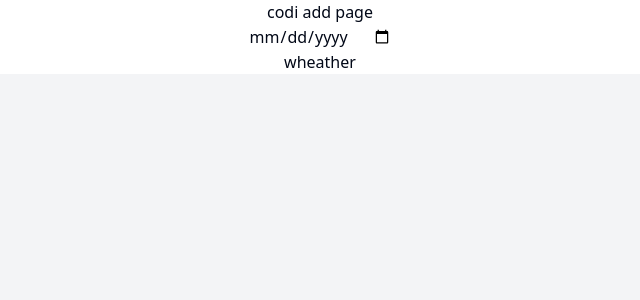
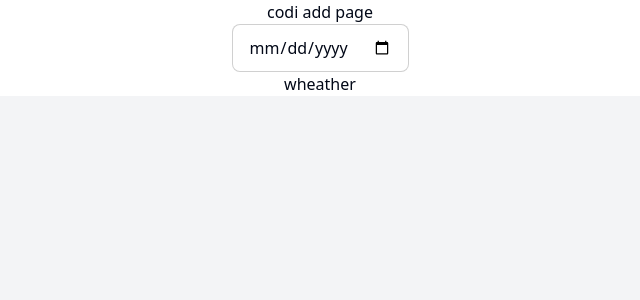
Before and after one commit to yyujjin/outfit-picker-frontend, a SvelteKit app: page /codi/add in a window 1280 px wide. Shown: the top 300 px of the page, without its empty margins (320-960 px from the left). Built offline with nearby package versions, Linux system fonts and the light colour scheme.

Commit message:
🐛 daisyUI css 설정 복구
shadcn 설치 시 daisyUI config 설정이 덮어쓰기되어 사라진 현상 해결

```diff
--- a/src/app.css
+++ b/src/app.css
@@ -4,6 +4,12 @@
 
 @layer base {
   :root {
+    /* calendar css */
+    --sc-theme-calendar-maxWidth: 100vw;
+    --sc-theme-calendar-width: 600px;
+    --sc-theme-calendar-legend-height: 45px;
+
+    /* shacdn css */
     --background: 0 0% 100%;
     --foreground: 222.2 84% 4.9%;
 
--- a/src/lib/components/Modal.svelte
+++ /dev/null
@@ -1,9 +0,0 @@
-<dialog id="my_modal_2" class="modal">
-  <div class="modal-box">
-    <h3 class="font-bold text-lg">Hello!</h3>
-    <p class="py-4">Press ESC key or click outside to close</p>
-  </div>
-  <form method="dialog" class="modal-backdrop">
-    <button>close</button>
-  </form>
-</dialog>
--- a/src/lib/components/calendar/InlineCalendar.svelte
+++ b/src/lib/components/calendar/InlineCalendar.svelte
@@ -8,7 +8,6 @@
 	// import CrossfadeBoundary from './generic/crossfade/CrossfadeBoundary.svelte';
 	import { calendar as calendarDefaults } from '$lib/config/defaults.js';
 	import Calendar from './Calendar.svelte';
-	import Modal from '../Modal.svelte';
 
 	export let selected = calendarDefaults.selected;
 	export let start = calendarDefaults.start;
@@ -35,8 +34,6 @@
 </script>
 
 <Calendar />
-<button class="btn" onclick="my_modal_2.showModal()">open modal</button>
-<Modal />
 
 <!-- <CrossfadeBoundary>
 	<Theme {defaultTheme} {theme} let:style>
--- a/tailwind.config.js
+++ b/tailwind.config.js
@@ -2,6 +2,10 @@ import { fontFamily } from "tailwindcss/defaultTheme";
 
 /** @type {import('tailwindcss').Config} */
 const config = {
+	plugins: [require("daisyui")],
+	daisyui: {
+		themes: ['light', 'dark', 'bumblebee']
+	},
 	darkMode: ["class"],
 	content: ["./src/**/*.{html,js,svelte,ts}"],
   safelist: ["dark"],
```
Also changed, not shown: components.json.
